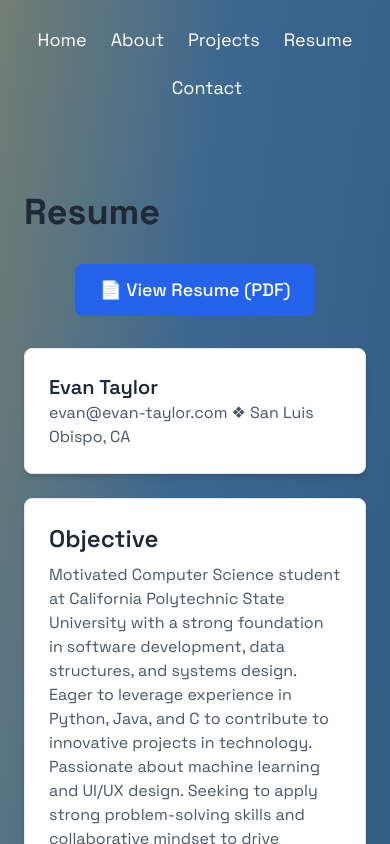
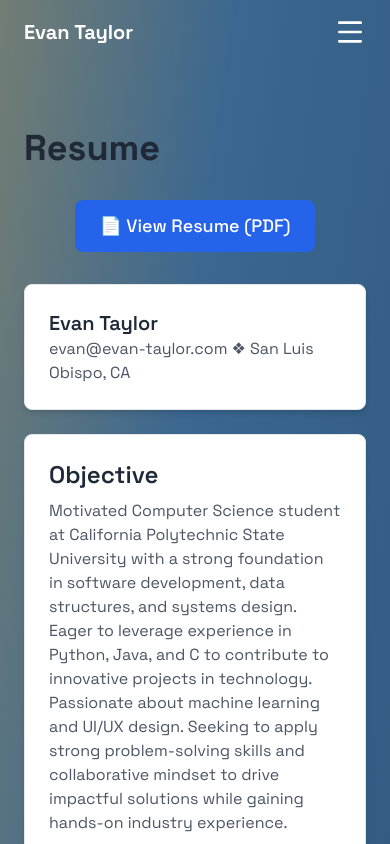
Before and after one commit to evan-taylor/Website, a SvelteKit app: page /resume in a window 390 px wide. Shown: the top 844 px of the page. Built offline with nearby package versions, Linux system fonts and the light colour scheme.

Commit message:
Add mobile menu, Resume path

```diff
--- a/src/components/Navbar.svelte
+++ b/src/components/Navbar.svelte
@@ -1,32 +1,52 @@
 <script>
   import { onMount } from "svelte";
+  import { Menu, X } from "lucide-svelte"; // Hamburger & Close Icons
+
+  let isOpen = false;
+
+  function toggleMenu() {
+    isOpen = !isOpen;
+  }
 </script>
 
-<nav class="bg-transparent text-[#EFB036]">
-  <div class="max-w-6xl mx-auto px-6 py-4 flex justify-center space-x-6">
-    <a href="/" class="text-white hover:text-gray-200 transition text-lg">Home</a>
-    <a href="/about" class="text-white hover:text-gray-200 transition text-lg">About</a>
-    <a href="/projects" class="text-white hover:text-gray-200 transition text-lg">Projects</a>
-    <a href="/resume" class="text-white hover:text-gray-200 transition text-lg">Resume</a>
-    <a href="/contact" class="text-white hover:text-gray-200 transition text-lg">Contact</a>
+<nav class="bg-transparent text-[#EFB036] relative">
+  <div class="max-w-6xl mx-auto px-6 py-4 flex justify-between items-center">
+    <!-- Logo -->
+    <a href="/" class="text-white text-xl font-bold">Evan Taylor</a>
+
+    <!-- Desktop Menu -->
+    <div class="hidden md:flex space-x-6">
+      <a href="/" class="text-white hover:text-gray-200 transition text-lg">Home</a>
+      <a href="/about" class="text-white hover:text-gray-200 transition text-lg">About</a>
+      <a href="/projects" class="text-white hover:text-gray-200 transition text-lg">Projects</a>
+      <a href="/resume" class="text-white hover:text-gray-200 transition text-lg">Resume</a>
+      <a href="/contact" class="text-white hover:text-gray-200 transition text-lg">Contact</a>
+    </div>
+
+    <!-- Mobile Hamburger Icon -->
+    <button class="md:hidden text-white" on:click={toggleMenu}>
+      {#if isOpen}
+        <X class="w-8 h-8" />
+      {:else}
+        <Menu class="w-8 h-8" />
+      {/if}
+    </button>
   </div>
+
+  <!-- Mobile Menu (Sliding Dropdown) -->
+  {#if isOpen}
+    <div class="md:hidden absolute top-full left-0 w-full bg-[#23486A] text-white shadow-md py-4 space-y-4 text-center transition-all">
+      <a href="/" class="block hover:text-gray-200 text-lg" on:click={toggleMenu}>Home</a>
+      <a href="/about" class="block hover:text-gray-200 text-lg" on:click={toggleMenu}>About</a>
+      <a href="/projects" class="block hover:text-gray-200 text-lg" on:click={toggleMenu}>Projects</a>
+      <a href="/resume" class="block hover:text-gray-200 text-lg" on:click={toggleMenu}>Resume</a>
+      <a href="/contact" class="block hover:text-gray-200 text-lg" on:click={toggleMenu}>Contact</a>
+    </div>
+  {/if}
 </nav>
 
 <style>
   nav {
     transition: all 0.3s ease-in-out;
   }
-
-  @media (max-width: 768px) {
-    nav div {
-      flex-wrap: wrap;
-      justify-content: center;
-      text-align: center;
-    }
-
-    nav a {
-      display: block;
-      padding: 10px 0;
-    }
-  }
 </style>
--- a/src/routes/+layout.svelte
+++ b/src/routes/+layout.svelte
@@ -25,6 +25,10 @@
     localStorage.setItem("theme", theme);
   }
 </script>
+
+<svelte:head>
+  <link rel="sitemap" type="application/xml" title="Sitemap" href="/sitemap.xml" />
+</svelte:head>
 
 <!-- Full-Site Dynamic Gradient Background -->
 <div class="{theme} relative min-h-screen overflow-hidden">
--- /dev/null
+++ b/src/routes/sitemap.xml/+server.js
@@ -0,0 +1,34 @@
+import { base } from '$app/paths';
+
+export const prerender = true;
+
+export async function GET() {
+    const pages = [
+        '', // Home page
+        'about',
+        'projects',
+        'contact',
+        'resume'
+    ];
+
+    const sitemap = `<?xml version="1.0" encoding="UTF-8"?>
+  <urlset xmlns="http://www.sitemaps.org/schemas/sitemap/0.9">
+    ${pages
+            .map((page) => {
+                return `
+      <url>
+        <loc>${base}/${page}</loc>
+        <lastmod>${new Date().toISOString()}</lastmod>
+        <priority>${page === '' ? '1.0' : '0.8'}</priority>
+      </url>
+    `;
+            })
+            .join('')}
+  </urlset>`;
+
+    return new Response(sitemap, {
+        headers: {
+            'Content-Type': 'application/xml'
+        }
+    });
+}
```
